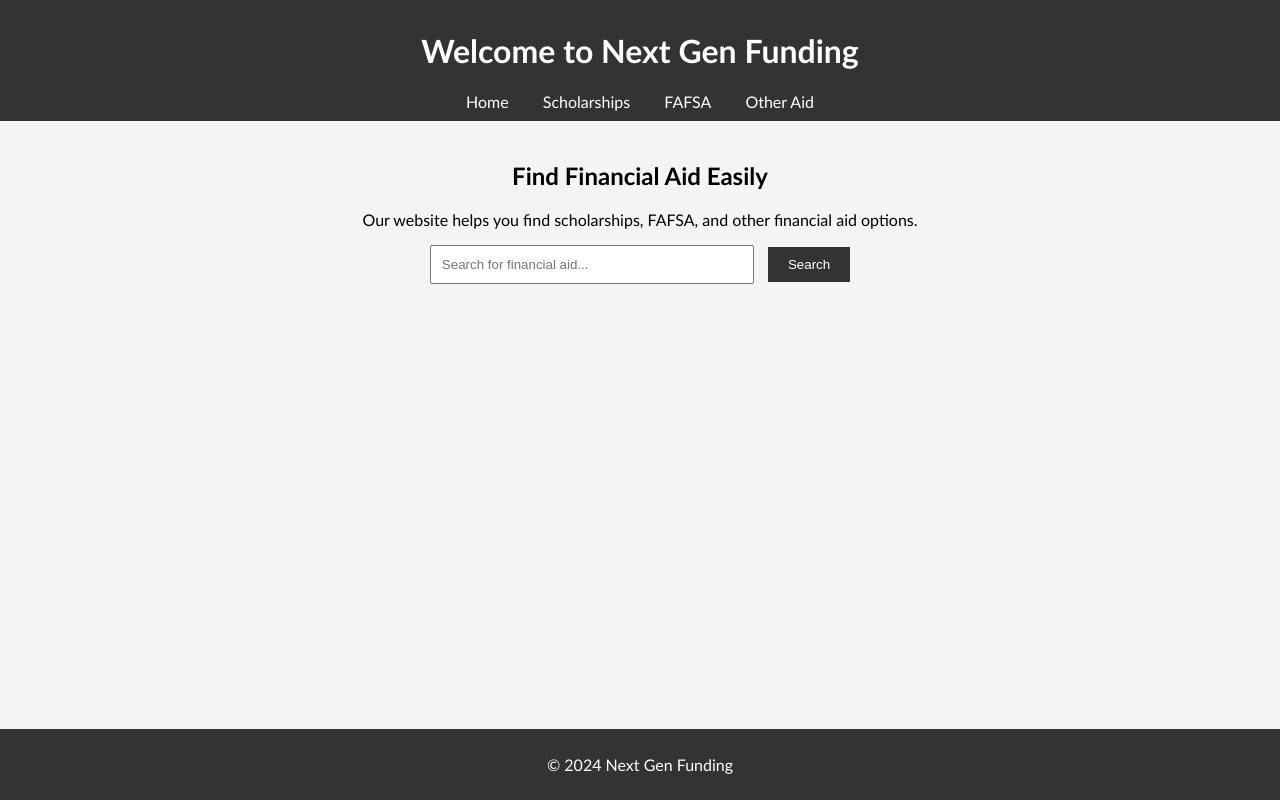
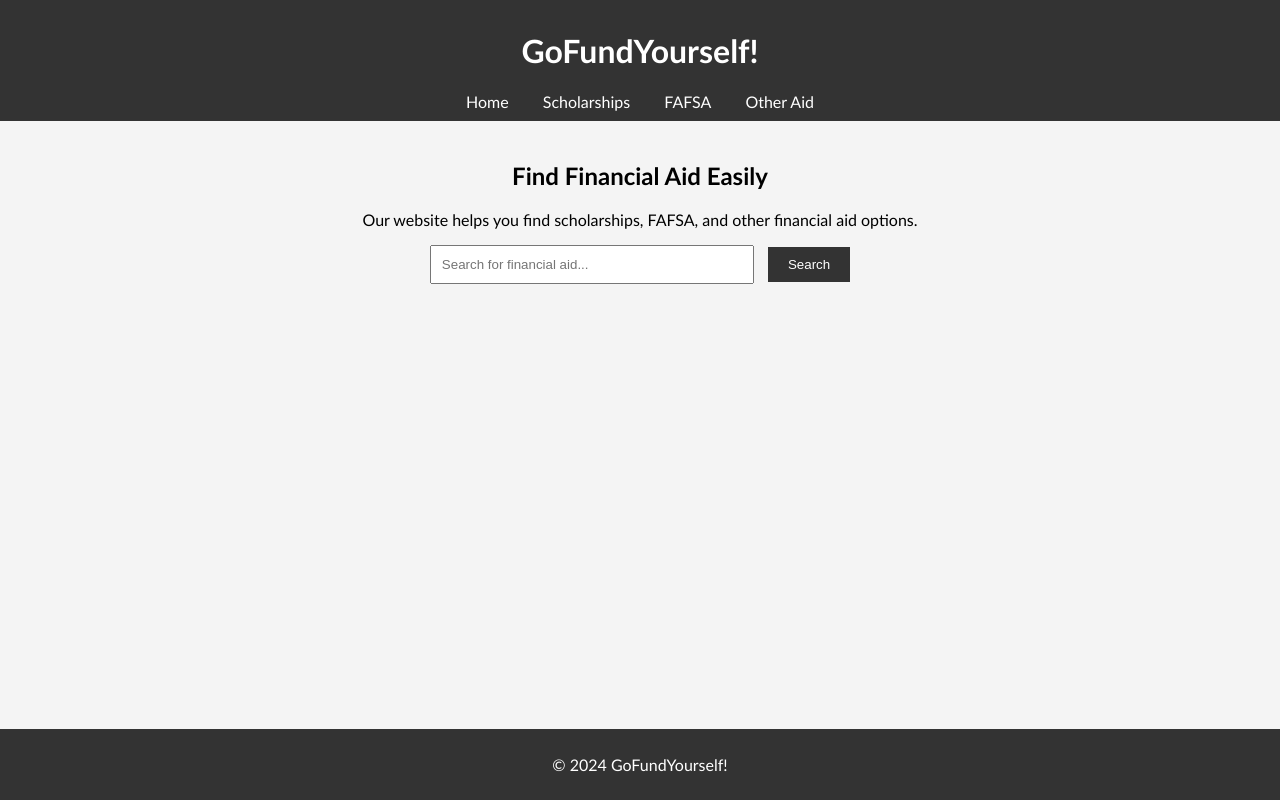
Before and after one commit to Chonnng/Mesahacks2024, a Flask app: page / in a window 1280 px wide. Run offline with Flask 3, Linux system fonts and the light colour scheme.

Commit message:
Update index.html

```diff
--- a/next-gen-funding/templates/index.html
+++ b/next-gen-funding/templates/index.html
@@ -4,11 +4,11 @@
     <meta charset="UTF-8">
     <meta name="viewport" content="width=device-width, initial-scale=1.0">
     <link rel="stylesheet" href="{{ url_for('static', filename='css/style.css') }}">
-    <title>Next Gen Funding</title>
+    <title>GoFundYourself!</title>
 </head>
 <body>
     <header>
-        <h1>Welcome to Next Gen Funding</h1>
+        <h1>GoFundYourself!</h1>
         <nav>
             <a href="#">Home</a>
             <a href="#">Scholarships</a>
@@ -26,7 +26,7 @@
         </section>
     </main>
     <footer>
-        <p>&copy; 2024 Next Gen Funding</p>
+        <p>&copy; 2024 GoFundYourself!</p>
     </footer>
     <script src="{{ url_for('static', filename='js/script.js') }}"></script>
 </body>
```
